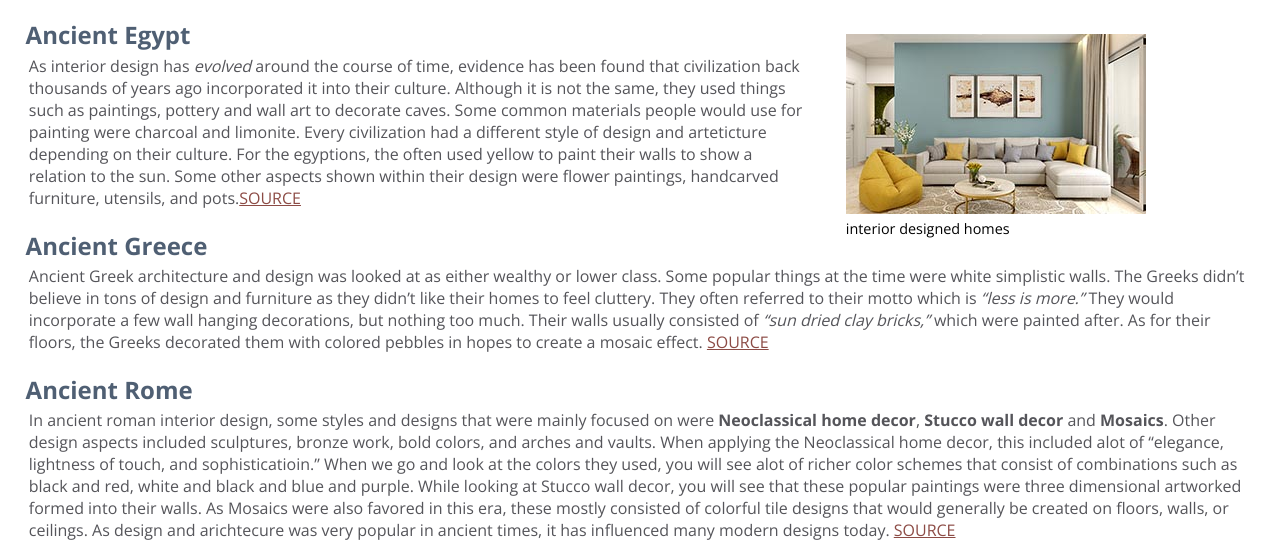
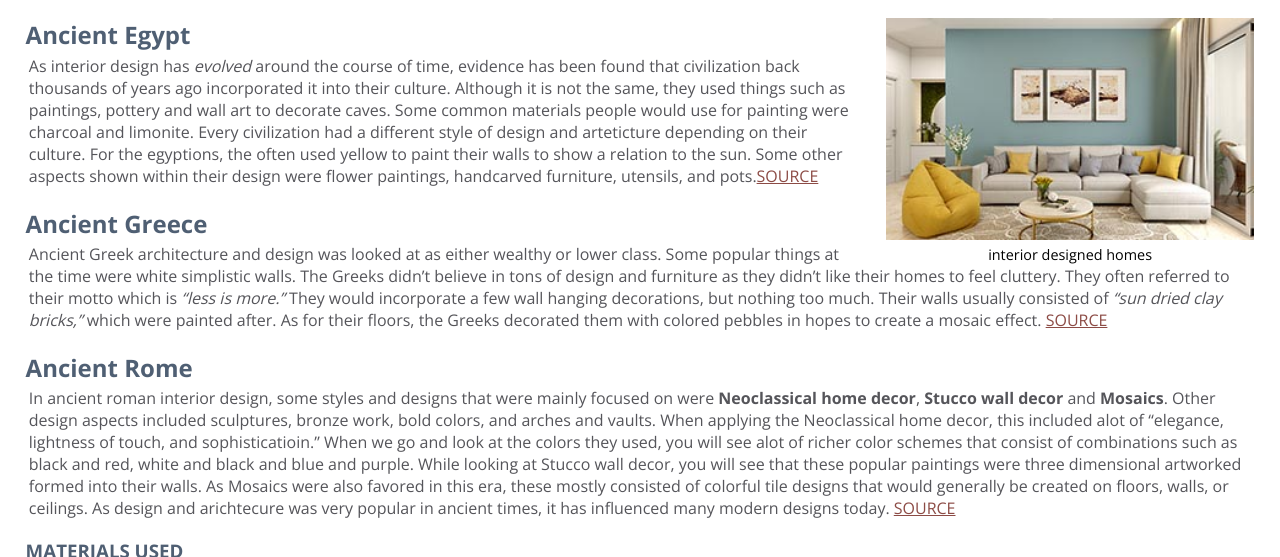
Before and after one commit to alyssawol/dwdd1605, a plain HTML site: page 05images/index.html in a window 1280 px wide. Shown: the part 231-788 px from the top of the page. Drawn offline with nearby package versions, Linux system fonts and the light colour scheme.

Commit message:
upload files

```diff
--- a/05images/style.css
+++ b/05images/style.css
@@ -109,16 +109,16 @@ main a:hover {
 
 figure.wrapped {
     width: 30%;
-    margin: 0 0 0 2;
+    margin: 0 0 0 2%;
     float: right;
 }
 figure.wrapped img {
-    width: 100;
+    width: 100%;
     height: auto;
 }
 
 figure.wrapped figcaption {
-    text-align: left;
+    text-align: center;
     font-size: .9rem;
 }
 
```
Also changed, not shown: 05images/gallery.html (+5 -0 lines), 05images/project-images/mediterranean style.jpg (added).
